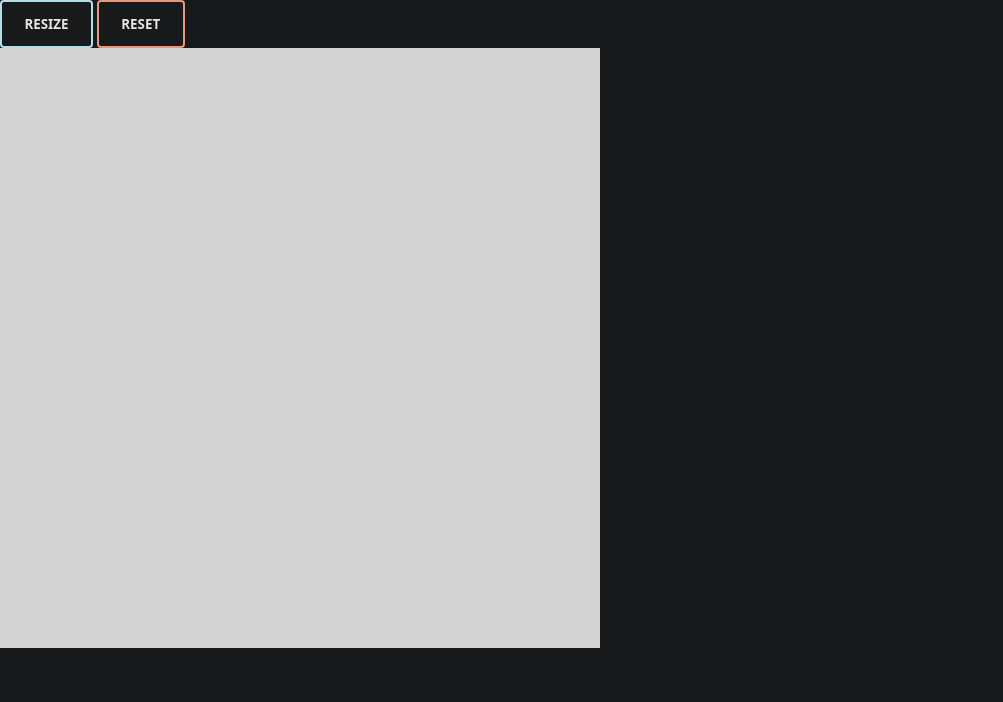
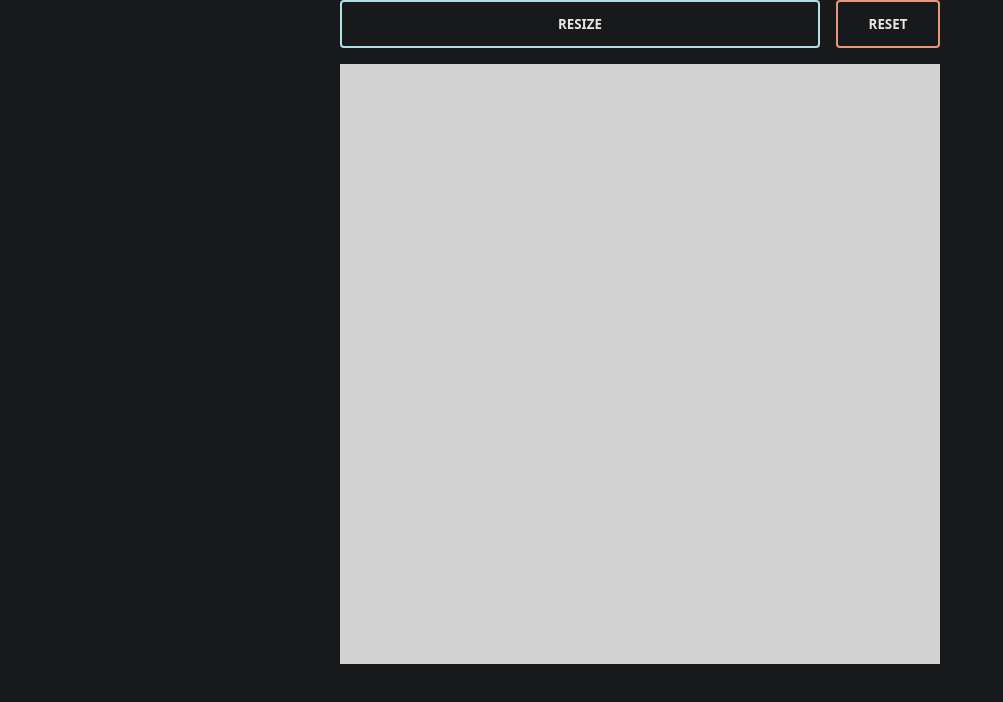
Before and after one commit to Zekumoru/top-etch-a-sketch, a plain HTML site: page index.html in a window 1280 px wide. Shown: the whole page, without its empty margins (0-1003 px from the left). Drawn offline with Linux system fonts and the light colour scheme.

Commit message:
Add flex and center elements

```diff
--- a/index.html
+++ b/index.html
@@ -8,7 +8,9 @@
         <script src="./script.js" defer></script>
     </head>
     <body>
-        <button class="resize">Resize</button>
-        <button class="reset">Reset</button>
+        <div class="buttons">
+            <button class="resize">Resize</button>
+            <button class="reset">Reset</button>
+        </div>
     </body>
 </html>
--- a/styles.css
+++ b/styles.css
@@ -8,6 +8,14 @@
 
 body {
     background-color: #18191a;
+    flex-direction: column;
+    align-items: center;
+}
+
+body,
+.buttons {
+    display: flex;
+    gap: 16px;
 }
 
 button {
@@ -38,8 +46,13 @@ button:active {
     background-color: lightgray;
 }
 
+.resize {
+    width: 80%;
+}
+
 .reset {
     border-color: darksalmon;
+    flex: 1;
 }
 
 .reset:hover {
@@ -51,3 +64,7 @@ button:active {
     background-color: #d68a70;
     border-color: #d68a70;
 }
+
+.buttons {
+    width: 600px;
+}
```
